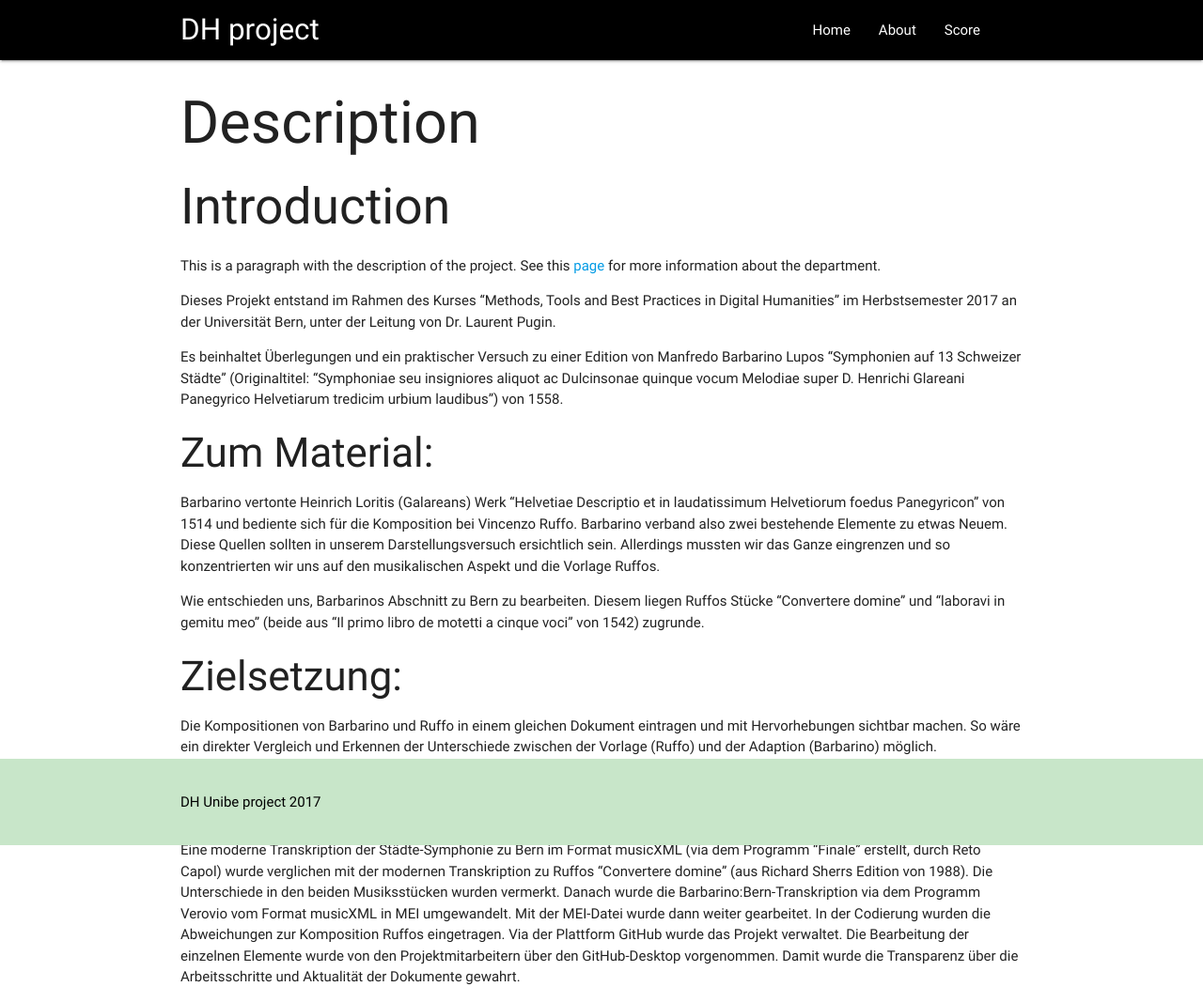
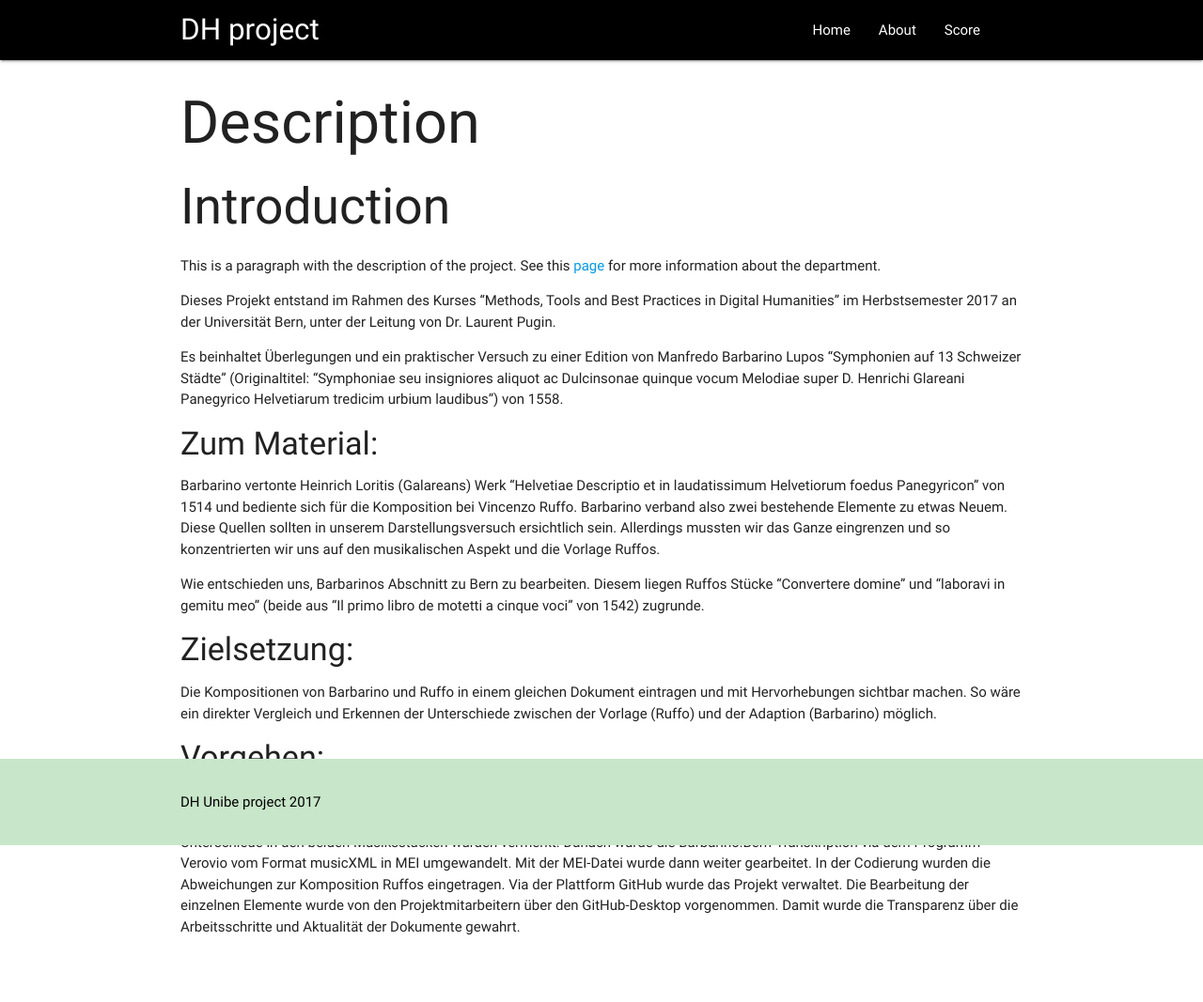
Before and after one commit to raemaelae/barbarino-digital, a Jekyll site: the page built from about.md, in a window 1280 px wide. Shown: the whole page at 94% size. Built offline with Jekyll 4.4.1, drawn with Linux system fonts in a browser that asks for light colours; nearby versions of some CDN libraries; a script that is not in the unit is left out; after the commit the page ends 1013 px from its top, so only the background shows below that.

```diff
--- a/about.md
+++ b/about.md
@@ -13,13 +13,13 @@ Dieses Projekt entstand im Rahmen des Kurses "Methods, Tools and Best Practices
 
 Es beinhaltet Überlegungen und ein praktischer Versuch zu einer Edition von Manfredo Barbarino Lupos "Symphonien auf 13 Schweizer Städte" (Originaltitel: "Symphoniae seu insigniores aliquot ac Dulcinsonae quinque vocum Melodiae super D. Henrichi Glareani Panegyrico Helvetiarum tredicim urbium laudibus") von 1558.
 
-### Zum Material:
+#### Zum Material:
 Barbarino vertonte Heinrich Loritis (Galareans) Werk "Helvetiae Descriptio et in laudatissimum Helvetiorum foedus Panegyricon" von 1514 und bediente sich für die Komposition bei Vincenzo Ruffo. Barbarino verband also zwei bestehende Elemente zu etwas Neuem. Diese Quellen sollten in unserem Darstellungsversuch ersichtlich sein. Allerdings mussten wir das Ganze eingrenzen und so konzentrierten wir uns auf den musikalischen Aspekt und die Vorlage Ruffos.
 
 Wie entschieden uns, Barbarinos Abschnitt zu Bern zu bearbeiten. Diesem liegen Ruffos Stücke "Convertere domine" und "laboravi in gemitu meo" (beide aus "Il primo libro de motetti a cinque voci" von 1542) zugrunde.
 
-### Zielsetzung:
+#### Zielsetzung:
 Die Kompositionen von Barbarino und Ruffo in einem gleichen Dokument eintragen und mit Hervorhebungen sichtbar machen. So wäre ein direkter Vergleich und Erkennen der Unterschiede zwischen der Vorlage (Ruffo) und der Adaption (Barbarino) möglich.
 
-### Vorgehen:
+#### Vorgehen:
 Eine moderne Transkription der Städte-Symphonie zu Bern im Format musicXML (via dem Programm "Finale" erstellt, durch Reto Capol) wurde verglichen mit der modernen Transkription zu Ruffos "Convertere domine" (aus Richard Sherrs Edition von 1988). Die Unterschiede in den beiden Musiksstücken wurden vermerkt. Danach wurde die Barbarino:Bern-Transkription via dem Programm Verovio vom Format musicXML in MEI umgewandelt. Mit der MEI-Datei wurde dann weiter gearbeitet. In der Codierung wurden die Abweichungen zur Komposition Ruffos eingetragen. Via der Plattform GitHub wurde das Projekt verwaltet. Die Bearbeitung der einzelnen Elemente wurde von den Projektmitarbeitern über den GitHub-Desktop vorgenommen. Damit wurde die Transparenz über die Arbeitsschritte und Aktualität der Dokumente gewahrt.
```
